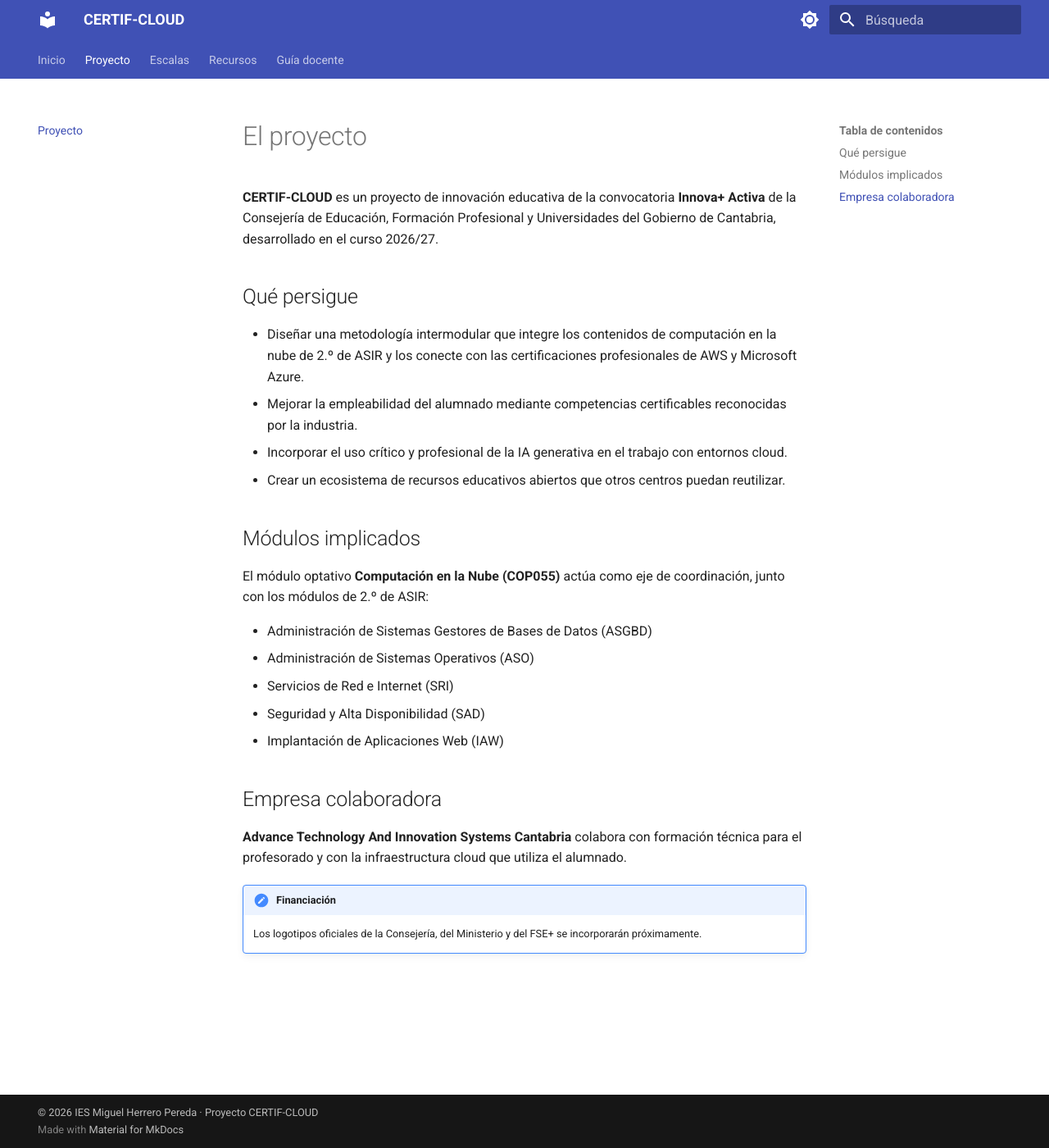
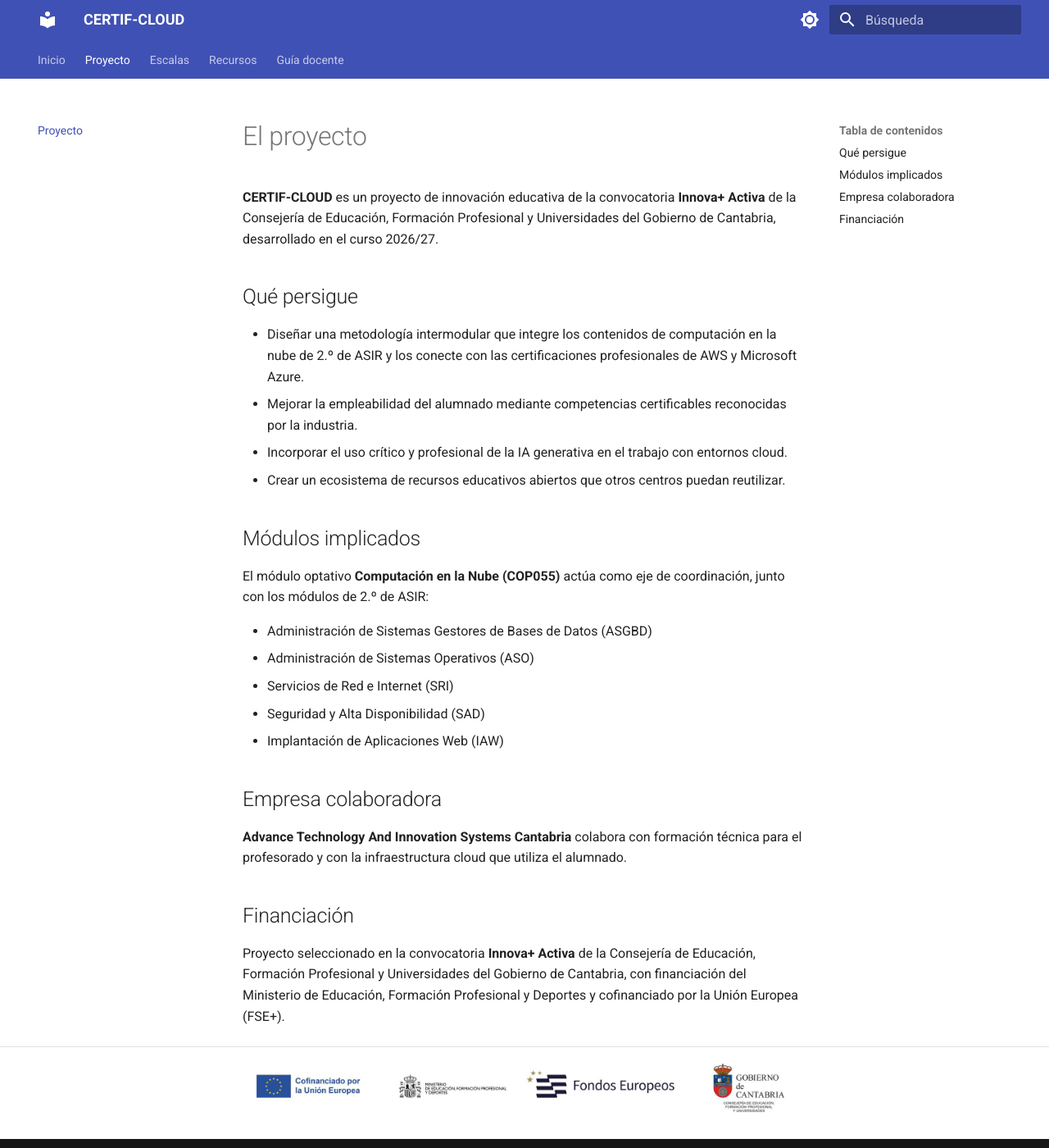
Before and after one commit to certif-cloud/certif-cloud.github.io, an MkDocs documentation site: the page built from docs/proyecto.md, in a window 1280 px wide and 1400 px high. Shown: the whole window at 82% size. Built offline with MkDocs 1.6.1 and Material for MkDocs 9.7.7, drawn with Linux system fonts in a browser that asks for light colours.

Commit message:
Add files via upload

```diff
--- a/docs/proyecto.md
+++ b/docs/proyecto.md
@@ -23,5 +23,6 @@ El módulo optativo **Computación en la Nube (COP055)** actúa como eje de coor
 
 **Advance Technology And Innovation Systems Cantabria** colabora con formación técnica para el profesorado y con la infraestructura cloud que utiliza el alumnado.
 
-!!! note "Financiación"
-    Los logotipos oficiales de la Consejería, del Ministerio y del FSE+ se incorporarán próximamente.
+## Financiación
+
+Proyecto seleccionado en la convocatoria **Innova+ Activa** de la Consejería de Educación, Formación Profesional y Universidades del Gobierno de Cantabria, con financiación del Ministerio de Educación, Formación Profesional y Deportes y cofinanciado por la Unión Europea (FSE+).
--- /dev/null
+++ b/docs/stylesheets/extra.css
@@ -0,0 +1,12 @@
+/* Franja de logotipos oficiales (obligatoria según la convocatoria Innova+ Activa) */
+.logos-financiacion {
+  background: #ffffff;          /* fondo blanco también en modo oscuro */
+  padding: 1rem;
+  text-align: center;
+  border-top: 1px solid #e0e0e0;
+}
+.logos-financiacion img {
+  max-width: 100%;
+  height: auto;
+  max-height: 70px;
+}
--- a/mkdocs.yml
+++ b/mkdocs.yml
@@ -5,6 +5,7 @@ copyright: © 2026 IES Miguel Herrero Pereda · Proyecto CERTIF-CLOUD
 
 theme:
   name: material
+  custom_dir: overrides
   language: es
   features:
     - navigation.tabs
@@ -33,6 +34,9 @@ nav:
   - Recursos: recursos.md
   - Guía docente: guia-docente.md
 
+extra_css:
+  - stylesheets/extra.css
+
 plugins:
   - search:
       lang: es
--- /dev/null
+++ b/overrides/main.html
@@ -0,0 +1,9 @@
+{% extends "base.html" %}
+
+{% block footer %}
+<div class="logos-financiacion">
+  <img src="{{ 'assets/logos-oficiales.png' | url }}"
+       alt="Cofinanciado por la Unión Europea. Ministerio de Educación, Formación Profesional y Deportes. Fondos Europeos. Gobierno de Cantabria, Consejería de Educación, Formación Profesional y Universidades.">
+</div>
+{{ super() }}
+{% endblock %}
```
Also changed, not shown: docs/assets/logos-oficiales.png (added).
